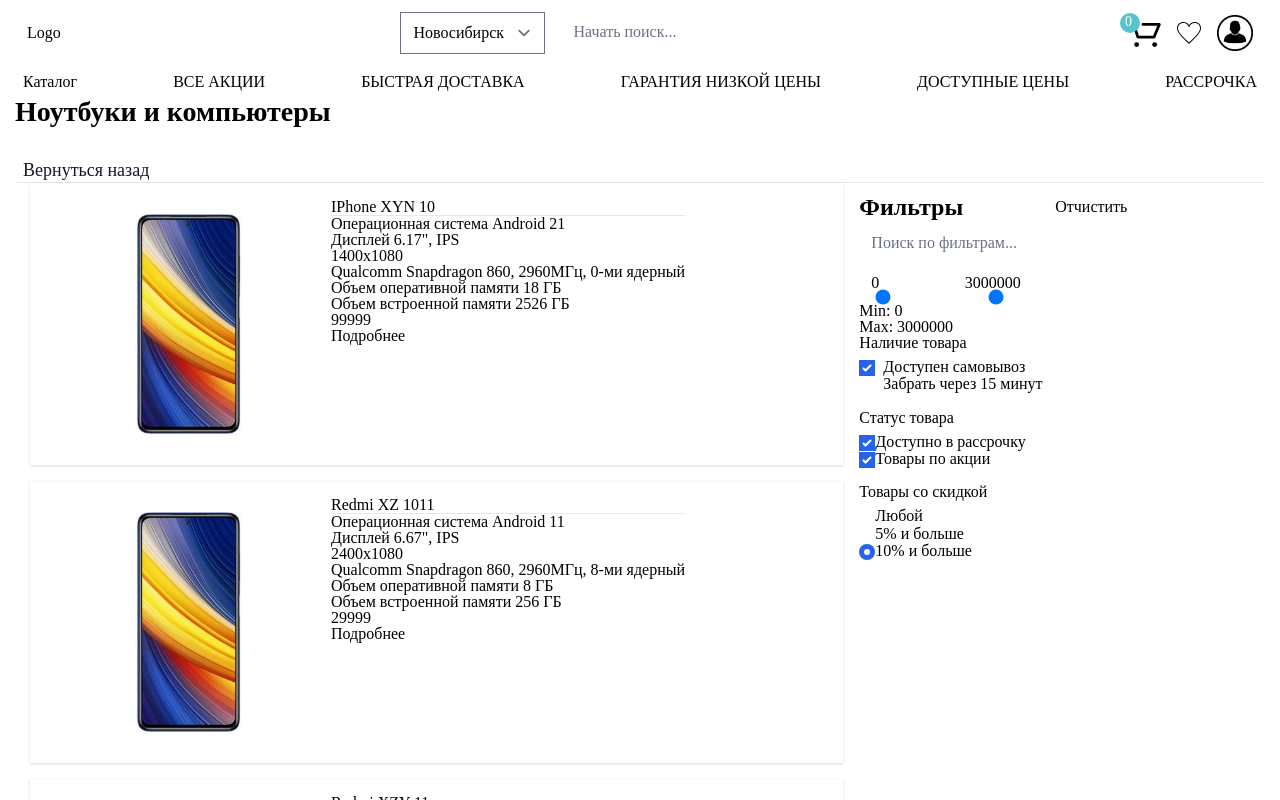
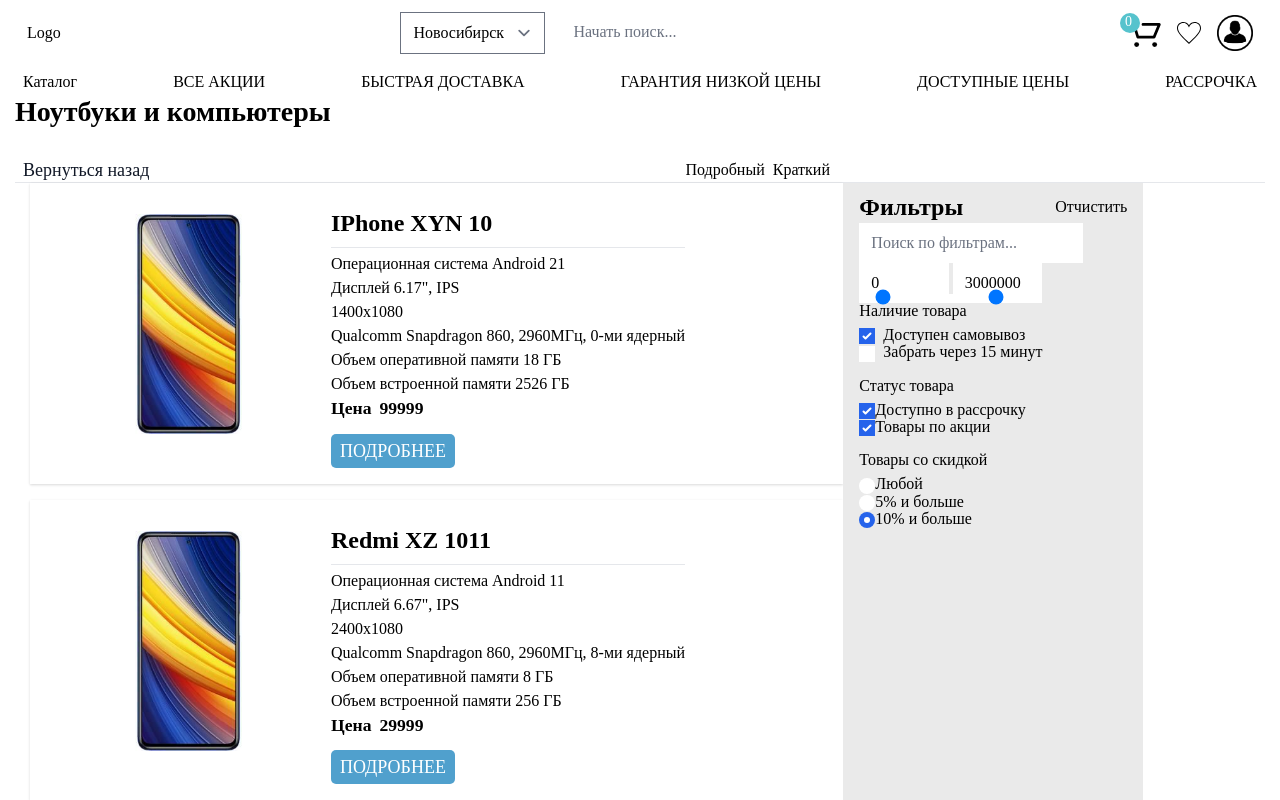
Before and after one commit to miirsery/electronic-store-V2, a Vue app: page /catalog/laptops in a window 1280 px wide. Shown: the top 800 px of the page. Built offline with nearby package versions, Linux system fonts and the light colour scheme; what vue3-lazyload would draw is missing.

Commit message:
added change display type for products

```diff
--- a/src/components/ProductInfo.vue
+++ b/src/components/ProductInfo.vue
@@ -1,6 +1,6 @@
 <template>
   <div>
-    <div class="content__product-info">
+    <div class="content__product-info" v-if="displayType === 'detailed' ">
       <h2 class="product__title">{{ product.title }}</h2>
       <hr />
       <div class="product-info">
@@ -10,18 +10,65 @@
           </div>
         </div>
       </div>
-      <router-link :to="`/product${product.url}`" class="catalog__link">Подробнее</router-link>
+      <router-link :to="`/product${product.url}`" class="product__link">Подробнее</router-link>
     </div>
+    <router-link :to="`/product${product.url}`" class="content__product-info-short" v-if="displayType === 'shorted'">
+      <h2 class="product-short__title">{{ product.title }}</h2>
+      <hr>
+      <p class="product-short__price flex justify-between">
+        {{ product.price }}
+        <button type="button">Add to cart</button>
+      </p>
+    </router-link>
   </div>
 </template>
 <script>
 export default {
   props: {
-    product: Object
+    product: Object,
+    displayType: String
   }
 };
 </script>
 
-<style scoped>
+<style scoped lang="sass">
+.product
+  &__link
+    font-size: 18px
+    background-color: #50a0cd
+    color: #ffffff
+    margin-top: 1rem
+    display: block
+    max-width: 35%
+    text-align: center
+    padding: 0.5rem 0
+    text-transform: uppercase
+    transition: all 0.3s
+    border-radius: 5px
 
+    &:hover
+      background-color: #4687af
+
+  &__title
+    font-size: 1.5rem
+    font-weight: bold
+    padding: 0.5em 0
+
+  &-info
+    &__item
+      margin-bottom: 0.5rem
+
+      &:first-child
+        margin-top: 0.5rem
+
+      &:last-child
+        font-size: 1.1rem
+        font-weight: bold
+        position: relative
+
+        &::before
+          content: 'Цена'
+          left: 0
+          top: 0
+          margin-right: 0.5rem
 </style>
--- a/src/components/ProductSlider.vue
+++ b/src/components/ProductSlider.vue
@@ -1,9 +1,10 @@
 <template>
   <div>
-    <article class="product">
+    <article class="product" v-if="displayType === 'detailed'">
       <div class="product__image">
         <div class="product__switch image-switch">
-          <div
+          <router-link
+            :to="`/product${product.url}`"
             class="image-switch__item"
             v-for="(img, i_index) in product.smallImages"
             :key="i_index"
@@ -11,12 +12,27 @@
             <div class="image-switch__img">
               <img :src="img.img" :alt="product.title">
             </div>
-          </div>
+          </router-link>
         </div>
       </div>
       <ul class="product__image-pagination image-pagination" aria-hidden="true">
         <li class="image-pagination__item"></li>
       </ul>
+    </article>
+    <article class="product-short" v-if="displayType === 'shorted'">
+      <div class="product-short__image">
+        <div class="product__switch image-switch">
+          <router-link :to="`/product${product.url}`"
+                       class="image-switch__item"
+                       v-for="(img, i_index) in product.smallImages"
+                       :key="i_index"
+          >
+            <div class="image-switch__img">
+              <img :src="img.img" :alt="product.title">
+            </div>
+          </router-link>
+        </div>
+      </div>
     </article>
   </div>
 </template>
@@ -27,6 +43,7 @@
 export default {
   props: {
     product: Object,
+    displayType: String
   },
   methods: {
     pagination() {
@@ -115,4 +132,16 @@
 
 .product-slider-wrapper:not(:first-child)
   display: none
+
+.product-short
+  width: 215px
+  padding: 15px
+  background-color: #fff
+  position: relative
+
+  &__image
+    position: relative
+    display: block
+    height: 140px
+    overflow: hidden
 </style>
--- a/src/store/products.js
+++ b/src/store/products.js
@@ -117,7 +117,7 @@
     {
       id: 3,
       title: "Redmi XZY 11",
-      price: 999999,
+      price: 9999,
       imgUrl: require("../assets/products/3.jpg"),
       url: "/redmi-xzy-11-rand003",
       available: false,
@@ -131,7 +131,7 @@
           processor: "Qualcomm Snapdragon 860, 2960МГц, 8-ми ядерный",
           ram: "Объем оперативной памяти 8 ГБ",
           rom: "Объем встроенной памяти 256 ГБ",
-          price: 29999,
+          price: 9999,
         }
       ],
       smallImages: [
--- a/src/views/catalogItem.vue
+++ b/src/views/catalogItem.vue
@@ -1,29 +1,42 @@
 <template>
   <div>
     <h2 class="title mb-8">{{ category.title }}</h2>
-    <a
-      @click="$router.go(-1)"
-      class="ml-2 cursor-pointer text-lg leading-6 font-medium text-gray-900"
-    >Вернуться назад</a
-    >
+    <div class="top w-2/3 flex justify-between">
+      <a
+        @click="$router.go(-1)"
+        class="block ml-2 cursor-pointer text-lg leading-6 font-medium text-gray-900"
+      >Вернуться назад</a
+      >
+      <div class="sort flex justify-between w-1/6 mr-6">
+        <button type="button" @click="toggleDisplayType('detailed')">
+          Подробный
+        </button>
+        <button type="button" @click="toggleDisplayType('shorted')" class="ml-2">
+          Краткий
+        </button>
+      </div>
+    </div>
     <hr />
 
     <div class="container flex w-full">
-      <div class="content w-2/3">
+      <div class="content w-2/3"
+           :class="parentClassObject"
+      >
         <div
           class="content__product mb-4 shadow p-4"
           v-for="product in filteredProducts"
           :key="product.title"
+          :class="childClassObject"
         >
-          <product-slider :product="product" />
-          <product-info :product="product" />
+          <product-slider :product="product" :display-type="displayType" />
+          <product-info :product="product" :display-type="displayType" />
         </div>
       </div>
       <aside class="filters pt-2 pl-4 pr-4">
         <form>
           <div class="filters__top flex justify-between">
             <h2 class="filters__title font-bold text-2xl">Фильтры</h2>
-            <button class="filters__clear">Отчистить</button>
+            <button class="filters__clear" type="button" @click="clearFilters">Отчистить</button>
           </div>
           <div>
             <input type="text" placeholder="Поиск по фильтрам..." />
@@ -50,10 +63,6 @@
                 v-model.number="maxPrice"
                 @change="setChangeSlider"
               />
-            </div>
-            <div class="range-values">
-              <p>Min: {{ minPrice }}</p>
-              <p>Max: {{ maxPrice }}</p>
             </div>
           </div>
           <div class="mb-4">
@@ -119,7 +128,9 @@
     return {
       minPrice: 0,
       maxPrice: 3000000,
-      sortedProducts: []
+      sortedProducts: [],
+      displayType: "detailed",
+      shorted: false
     };
   },
   methods: {
@@ -135,6 +146,15 @@
       let vm = this;
       this.sortedProducts = [...this.products];
       this.sortedProducts = this.sortedProducts.filter(item => item.price >= vm.minPrice && item.price <= vm.maxPrice);
+    },
+    clearFilters() {
+      this.sortedProducts = this.products;
+      this.maxPrice = 3000000;
+      this.minPrice = 0;
+    },
+    toggleDisplayType(name) {
+      this.displayType = name;
+      this.shorted = this.displayType === "shorted";
     }
   },
   computed: {
@@ -153,7 +173,17 @@
     },
     filteredProducts() {
       if (this.sortedProducts.length) return this.sortedProducts;
-      else return null;
+      else return this.sortedProducts;
+    },
+    parentClassObject() {
+      return {
+        "flex flex-wrap": this.shorted
+      };
+    },
+    childClassObject() {
+      return {
+        "flex-col": this.shorted
+      };
     }
   },
   mounted() {
@@ -183,22 +213,6 @@
   font-size: 28px
   font-weight: bold
 
-.catalog
-  &__link
-    font-size: 18px
-    background-color: #50a0cd
-    color: #ffffff
-    margin-top: 1rem
-    display: block
-    max-width: 35%
-    text-align: center
-    padding: 0.5rem 0
-    text-transform: uppercase
-    transition: all 0.3s
-    border-radius: 5px
-
-    &:hover
-      background-color: #4687af
 
 .content
   &__product
@@ -216,18 +230,6 @@
 
 .filters
   width: 300px
-
-.product
-  &__title
-    font-size: 1.5rem
-    font-weight: bold
-    padding: 0.5em 0
-
-  &-info
-    &__item
-      margin-bottom: 0.5rem
-
-      &:first-child
-        margin-top: 0.5rem
+  background-color: #eaeaea
 
 </style>
```
